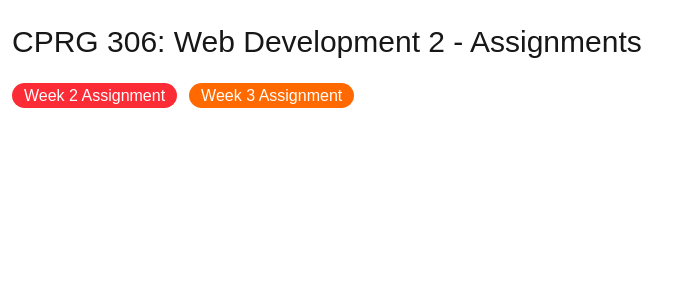
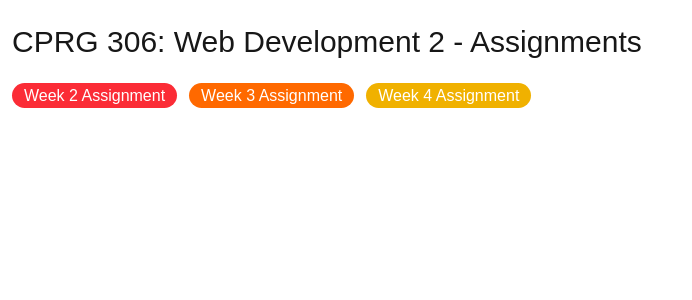
Before and after one commit to SueAtSAIT/cprg306-assignments, a Next.js app: page / in a window 1280 px wide. Shown: the top 300 px of the page, without its empty margins (0-692 px from the left). Built offline with nearby package versions, Linux system fonts and the light colour scheme.

Commit message:
Adds week-4 link to home page

```diff
--- a/app/page.js
+++ b/app/page.js
@@ -16,6 +16,11 @@ export default function Page() {
         className="bg-orange-500 px-3 py-1 text-white rounded-full">
         Week 3 Assignment
       </Link>
+      <Link
+        href="./week-4/"
+        className="bg-yellow-500 px-3 py-1 mx-3 text-white rounded-full">
+        Week 4 Assignment
+      </Link>
     </main>
   );
 }
```
